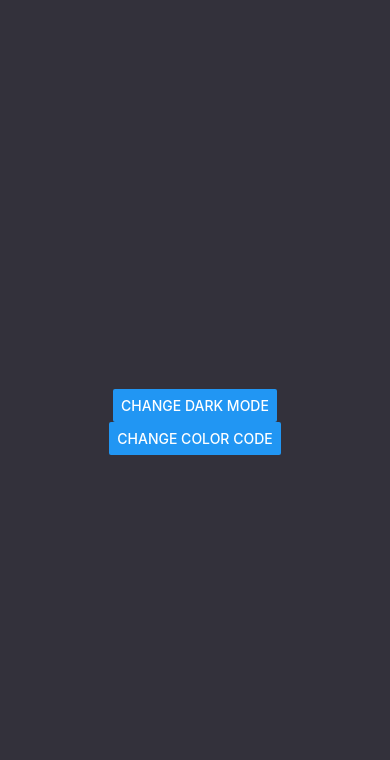
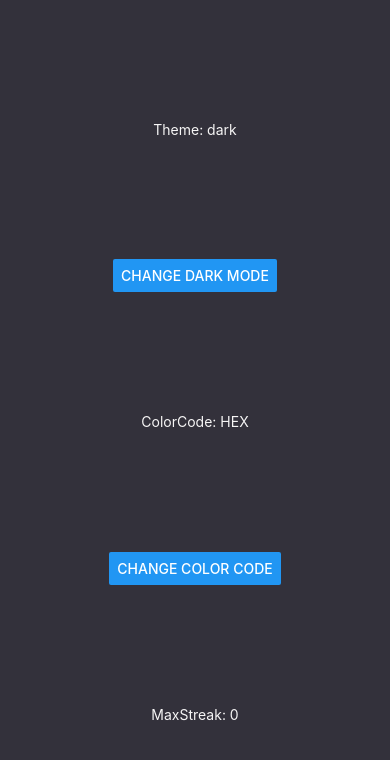
Before and after one commit to salihbektas/GuessTheColor-ReactNative, a React Native app: screen /Settings in a window 390 px wide. Shown: the top 760 px of the page. Built offline with nearby package versions, Linux system fonts and the light colour scheme.

Commit message:
add streak counter

```diff
--- a/src/screens/Home/Home.js
+++ b/src/screens/Home/Home.js
@@ -2,7 +2,7 @@ import { StatusBar } from "expo-status-bar";
 import { useEffect, useRef, useState } from "react";
 import { Pressable, SafeAreaView, StyleSheet, Text, View } from "react-native";
 import colors from "../../Colors";
-import { useSettings } from "../../context/SettingContext";
+import { useSettings, useSettingsDispatch } from "../../context/SettingContext";
 
 
 
@@ -14,11 +14,10 @@ export default function Home({ navigation }){
       ])
 
       const [isPlaying, setIsPlaying] = useState(true)
-
-      const {isDarkMode : darkMode, colorCode} = useSettings()
-
-
+      const [currentStreak, setCurrentStreak] = useState(0)
       const selected = useRef(null)
+      const {isDarkMode : darkMode, colorCode, maxStreak} = useSettings()
+      const dispatch = useSettingsDispatch()
 
       function randomColorGenerator(){
         let r, g, b;
@@ -97,6 +96,11 @@ export default function Home({ navigation }){
 
         selected.current = buttonOrder
 
+        if(choices.findIndex(item => item.order === buttonOrder) === 0)
+          setCurrentStreak(streak => streak+1)
+        else
+          setCurrentStreak(0)
+
       }
 
       function onPressNext(){
@@ -109,13 +113,21 @@ export default function Home({ navigation }){
         generateChoices()
       },[])
 
+      useEffect(() => {
+        if(currentStreak > maxStreak)
+          dispatch({
+            type: "setMaxStreak",
+            maxStreak: currentStreak
+          })
+      }, [currentStreak])
+
 
       return (
         <SafeAreaView style={styles.container(darkMode)}>
           <StatusBar style={darkMode ? "light" : "dark"} />
           <View style={styles.mainSide} >
             <View style={styles.dashboard} >
-              <Text style={styles.streak(darkMode)}>streak: #</Text>
+              <Text style={styles.streak(darkMode)}>streak: {currentStreak}</Text>
               <Pressable style={styles.settings(darkMode)} onPress={() => navigation.navigate('Settings')} />
             </View>
 
--- a/src/screens/Settings/Settings.js
+++ b/src/screens/Settings/Settings.js
@@ -5,7 +5,7 @@ import { useSettings, useSettingsDispatch } from "../../context/SettingContext";
 
 export default function Settings(){
 
-    const {isDarkMode : darkMode, colorCode} = useSettings()
+    const {isDarkMode : darkMode, colorCode, maxStreak} = useSettings()
 
     const dispatch = useSettingsDispatch()
 
@@ -25,9 +25,11 @@ export default function Settings(){
 
     return(
         <View style={styles.container(darkMode)} >
-
+            <Text style={{color: darkMode ? colors.light : colors.dark}}>{`Theme: ${darkMode ? "dark" : "light"}`}</Text>
             <Button title = "Change Dark Mode" onPress={changeDarkMode} />
+            <Text style={{color: darkMode ? colors.light : colors.dark}}>{`ColorCode: ${colorCode}`}</Text>
             <Button title = "Change Color Code" onPress={changeColorCode} />
+            <Text style={{color: darkMode ? colors.light : colors.dark}}>{`MaxStreak: ${maxStreak}`}</Text>
         </View>
     )
 }
@@ -37,6 +39,6 @@ const styles = StyleSheet.create({
         flex: 1,
         backgroundColor: isDarkMode ? colors.dark : colors.light,
         alignItems: 'center',
-        justifyContent: "center"
+        justifyContent: "space-evenly"
       }),
 })
```
